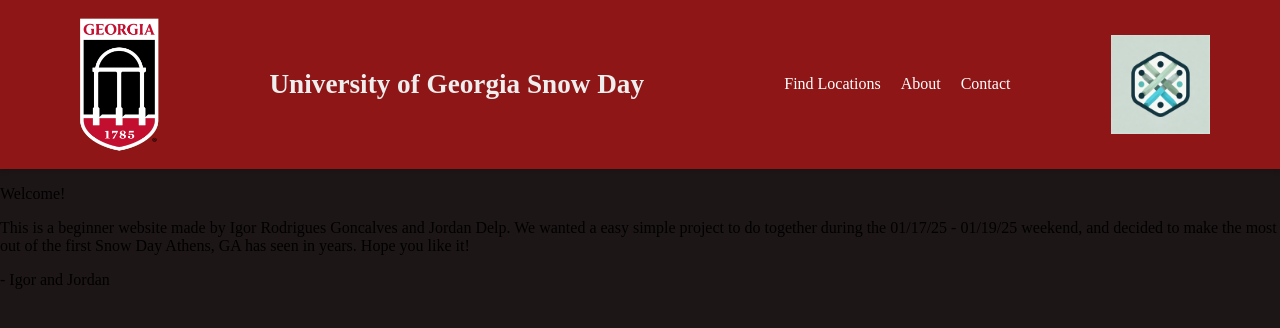
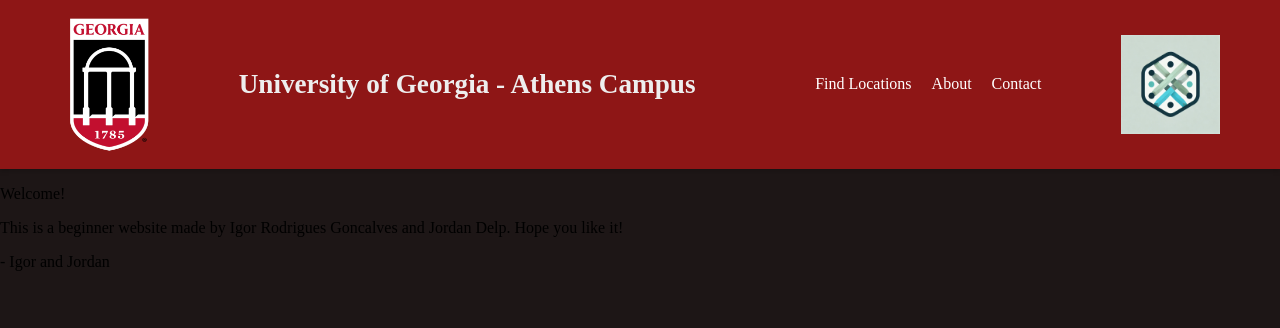
Before and after one commit to Ig0rGon/IDAN, a plain HTML site: page photosSite/index.html in a window 1280 px wide. Drawn offline with Linux system fonts and the light colour scheme.

Commit message:
removed evidence of snow day

```diff
--- a/photosSite/index.html
+++ b/photosSite/index.html
@@ -11,7 +11,7 @@
 
     <nav>
         <img src="images/UGAarch.png" alt="UGA ARCH LOGO" class="navbar-photo">
-        <p class="logo_name">University of Georgia Snow Day</p>
+        <p class="logo_name">University of Georgia - Athens Campus</p>
         <ul class="nav-links">
             <li><a href="">Find Locations</a></li>
             <li><a href="">About</a></li>
@@ -24,8 +24,6 @@
         <p>Welcome!</p>
         <p>
             This is a beginner website made by Igor Rodrigues Goncalves and Jordan Delp.
-            We wanted a easy simple project to do together during the 01/17/25 - 01/19/25
-            weekend, and decided to make the most out of the first Snow Day Athens, GA has seen in years.
             Hope you like it!
         </p>
         <p>- Igor and Jordan</p>
```
